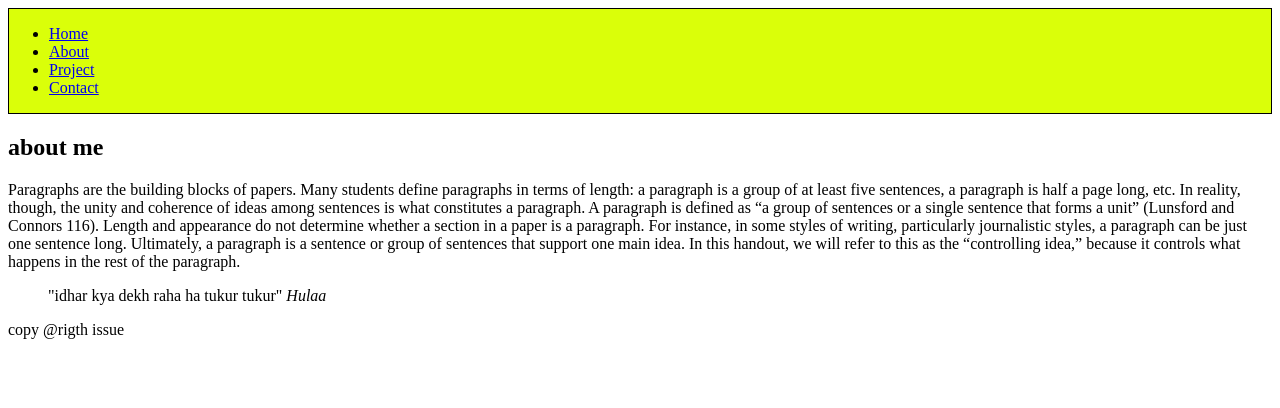
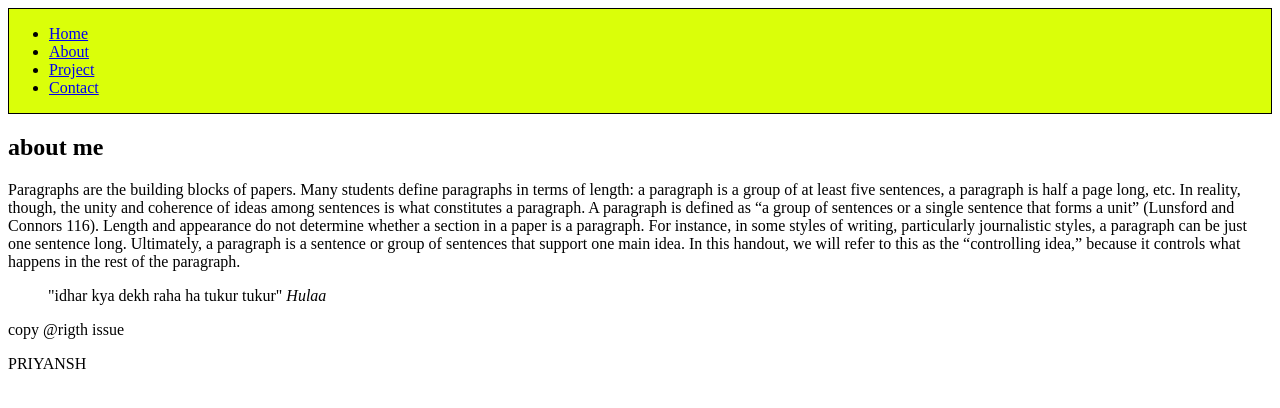
Before and after one commit to Priyansh-01/MERN, a plain HTML site: page about.html in a window 1280 px wide. Drawn offline with Linux system fonts and the light colour scheme.

Commit message:
priyansh

```diff
--- a/about.html
+++ b/about.html
@@ -45,6 +45,7 @@
         <p>
             copy @rigth issue
         </p>
+        <p>PRIYANSH</p>
     </footer>
 </body>
 </html>
```
Also changed, not shown: index.html (renamed from Lab.html).
